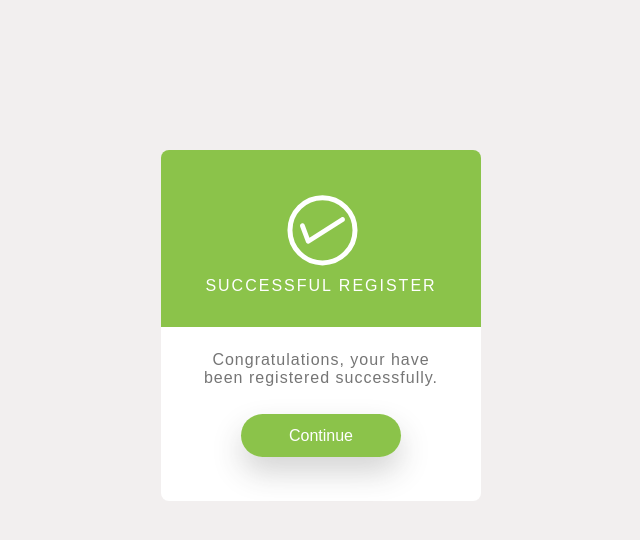
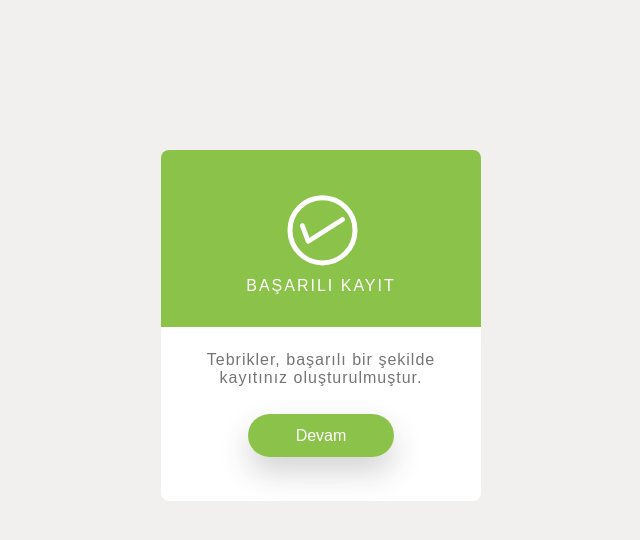
Before and after one commit to BusraSunar/SuccessPage, a plain HTML site: page index.html in a window 1280 px wide. Shown: the whole page, without its empty margins (319-959 px from the left). Drawn offline with Linux system fonts and the light colour scheme.

Commit message:
Update index.html

```diff
--- a/index.html
+++ b/index.html
@@ -98,14 +98,14 @@
               <circle fill="none" stroke="#ffffff" stroke-width="5" stroke-miterlimit="10" cx="109.486" cy="104.353" r="32.53" />
             </svg>
             <h3 id='status'>
-            Successful Register
+            Başarılı Kayıt
           </h3>
         </div>
         <div id='lower-side'>
           <p id='message'>
-            Congratulations, your have been registered successfully.
+            Tebrikler, başarılı bir şekilde kayıtınız oluşturulmuştur.
           </p>
-          <a href="https://spk.gov.tr/" id="contBtn">Continue</a>
+          <a href="https://spk.gov.tr/" id="contBtn">Devam</a>
         </div>
       </div>
 </body>
```
